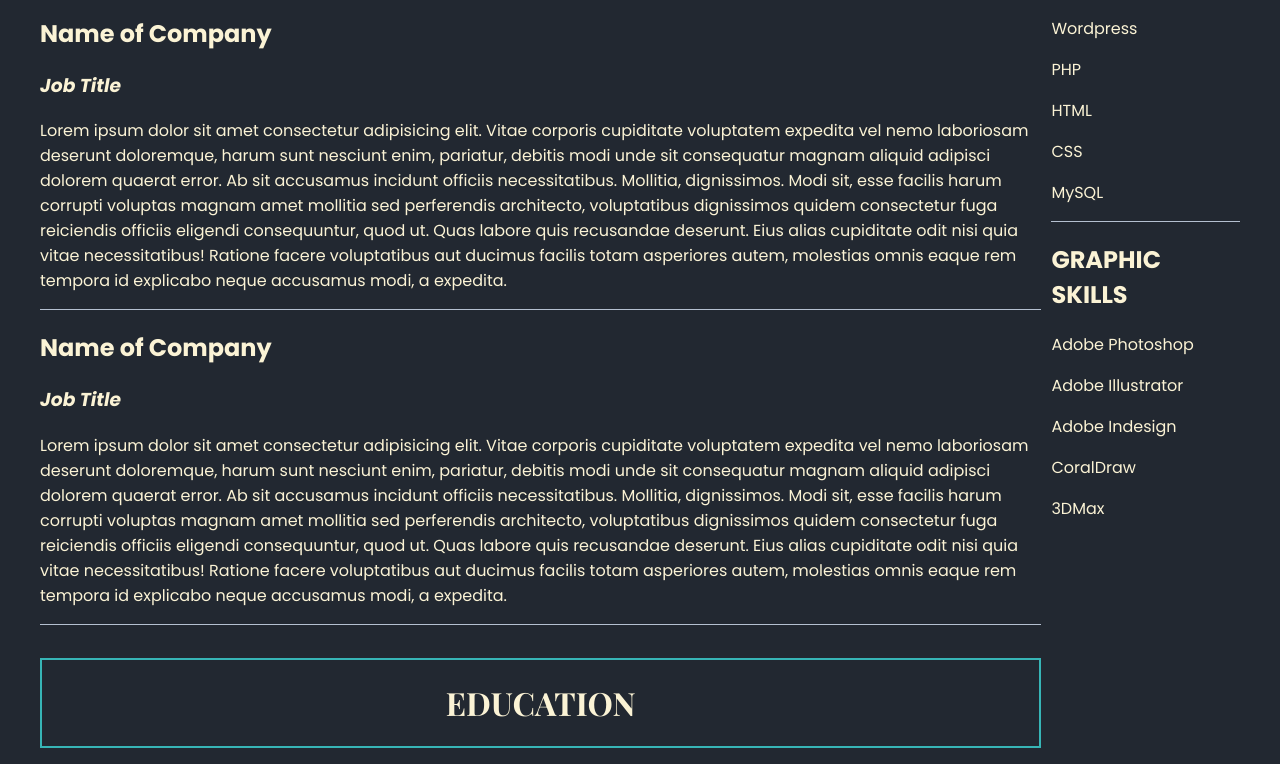
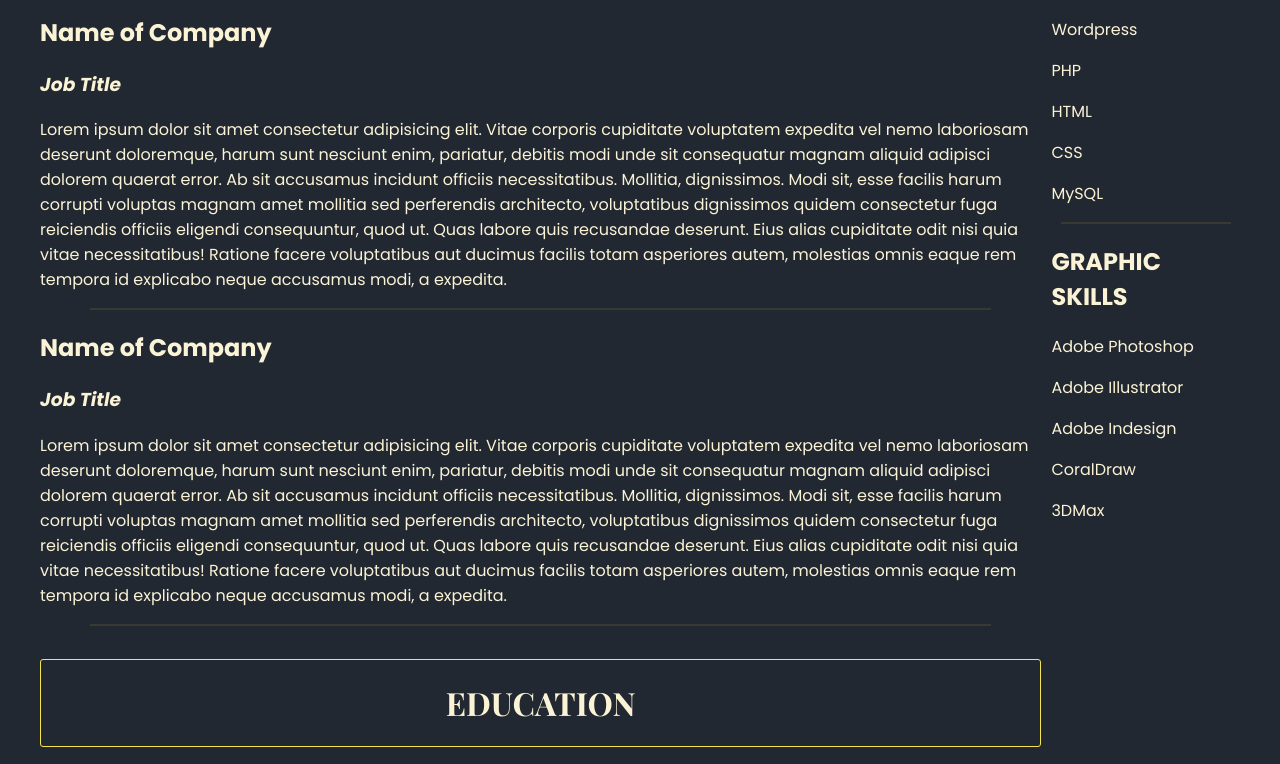
Before and after one commit to Fchery87/Online-Resume, a plain HTML site: page index.html in a window 1280 px wide. Shown: the part 442-1206 px from the top of the page. Drawn offline with nearby package versions, Linux system fonts and the light colour scheme; a web font is replaced by a local one.

Commit message:
Changes to main index and css revising color

```diff
--- a/css/styles.css
+++ b/css/styles.css
@@ -56,11 +56,9 @@ nav {
 
 .title2,
 .title3 {
-  width: auto;
-  height: auto;
-  border: 2px solid #37b5b6;
+  border: 1px solid #f4e451;
+  border-radius: 3px;
   text-align: center;
-  /* background-color: pink; */
   transition-property: width, height;
   transition-duration: 2s;
 }
@@ -72,9 +70,10 @@ nav {
 }
 
 hr {
-  height: 1px;
-  background-color: #b5c0d0;
+  height: 2px;
+  background-color: rgba(255, 201, 74, 0.1);
   border: none;
+  width: 90%;
 }
 
 li {
```
